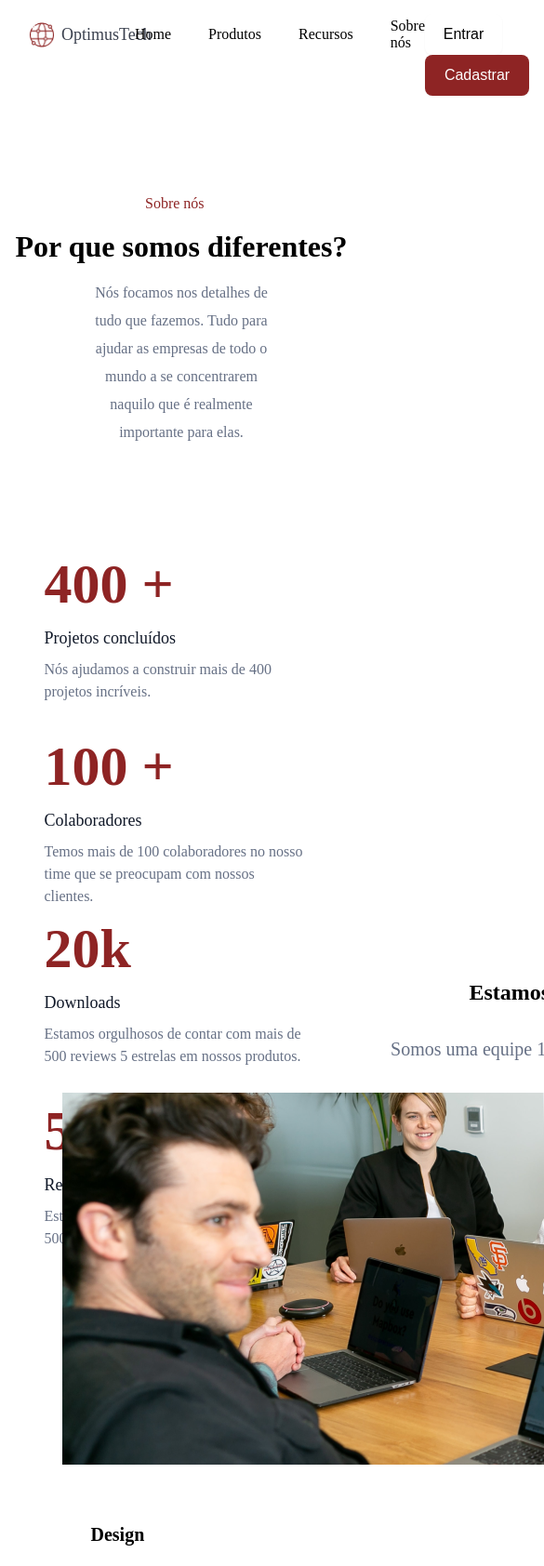
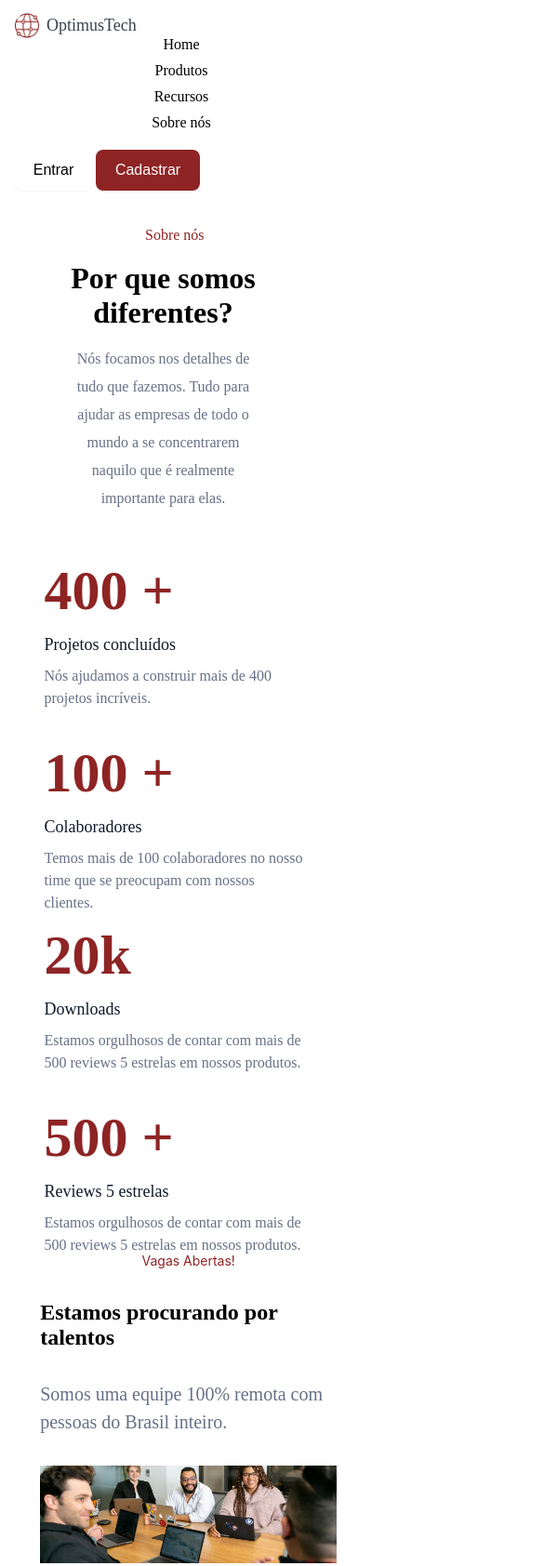
Before and after one commit to Re-Santos/optimus-tech, a plain HTML site: page index.html in a window 390 px wide. Shown: the top 1684 px of the page at 93% size, 585 px wide, since content can reach past the window. Drawn offline with Linux system fonts and the light colour scheme.

Commit message:
versão mobile

```diff
--- a/index.html
+++ b/index.html
@@ -4,7 +4,7 @@
     <meta charset="UTF-8">
     <meta name="viewport" content="width=device-width, initial-scale=1.0">
     <link rel="stylesheet" href="style.css">
-    <title>Document</title>
+    <title>Optimus Tech</title>
 </head>
 <body>
     <header>
@@ -56,7 +56,7 @@
         <div class="texto-talentos">
             <p class="vagas-abertas">Vagas Abertas!</p>
             <h1 class="procurando-talentos">Estamos procurando por talentos</h1>
-            <p class="equipe-remota">Somos uma equipe 100% remota com pessoas do Brasil inteiro.</p>
+            <p Brasil class="equipe-remota">Somos uma equipe 100% remota com pessoas do Brasil inteiro.</p>
             <img src="images/foto-equipe.png" alt="imagem da equipe"/>
         </div>
     </section>
@@ -125,7 +125,6 @@
                 <input type="email" placeholder="Seu e-mail" />
                 <button type="submit">Cadastrar</button>
             </form>
-        </div>
 
         <span class="reservado">
             © 2023 OptimusTech. Todos os direitos reservados.
--- a/style.css
+++ b/style.css
@@ -1,3 +1,4 @@
+
 :root {
     --text-color: #667085;
     --main-color: #8E2424;
@@ -8,6 +9,11 @@
     margin: 0;
     padding: 0;
 }
+
+body {
+    overflow-x: hidden;
+}
+
 header{
     width:100%;
     height:80px;
@@ -19,7 +25,6 @@ header{
     height:80px;
     width:100%;
     max-width: 1280px;
-    height:44px;
     justify-content: space-between;
     margin:  0 auto;
     padding:0px 32px 0px 32px;
@@ -89,12 +94,18 @@ img{
 }
 .titulo {
     font-size: 2rem;
+    text-align: center;
+    width: 100%;
+    padding: 0 16px;
+    box-sizing: border-box;
 }
 .texto-section {
     color:var(--text-color);
     text-align: center;
     line-height: 30px;
-    max-width: 50%;
+    max-width: 90%;
+    padding: 0 16px;
+    box-sizing: border-box;
 }
 .metricas-container {
     background-color: #FFFFFF;
@@ -154,7 +165,6 @@ img{
     width: 1216px;
     height: 400px;
     margin-bottom: -30%;
-
 }
 .vagas-abertas{
     width: 125px;
@@ -300,3 +310,93 @@ form {
     line-height: 24px;
     text-align: center;
 }
+
+@media (max-width: 768px) {
+
+    body {
+        overflow-x: hidden;
+    }
+
+    .container {
+        flex-direction: column;
+        align-items: flex-start;
+        padding: 0 16px;
+    }
+
+    .paginas {
+        flex-direction: column;
+        gap: 10px;
+        width: 100%;
+        text-align: left;
+    }
+
+    .botoes {
+        flex-direction: column;
+        width: 100%;
+        gap: 10px;
+        margin-top: 25%;
+    }
+
+    .empresa {
+        padding: 3rem 0;
+        width: 100%;
+    }
+
+    .empresa .sobre-nos {
+        margin-top: 25%;
+    }
+    .empresa .titulo,
+    .empresa .texto-section {
+        max-width: 60%;
+        width: 100%;
+        overflow-wrap: break-word;
+        box-sizing: border-box;
+        margin-right: 10%;
+        padding: 0 16px;
+    }
+
+    .talentos {
+        margin-left: -2%;
+    }
+    .texto-talentos .vagas-abertas {
+        margin-top: 130%;
+    }
+
+    .texto-talentos {
+        width: 90%;
+        padding: 0 16px;
+        margin-top: 100%;
+    }
+
+    .texto-talentos img {
+        width: 100%;
+        height: auto;
+        margin-bottom: 0;
+    }
+
+    .vagas {
+        width: 60%;
+        margin-top: -30%;
+    }
+
+
+    .depoimento h2 {
+        max-width: 100%;
+    }
+
+    footer{
+        width: 100%;
+        margin-right: -15%;
+    }
+
+    .footer-container {
+        width: 100%;
+        box-sizing: border-box;
+    }
+
+    .reservado {
+        width: 100%;
+        padding: 0 16px;
+        box-sizing: border-box;
+    }
+}
```
